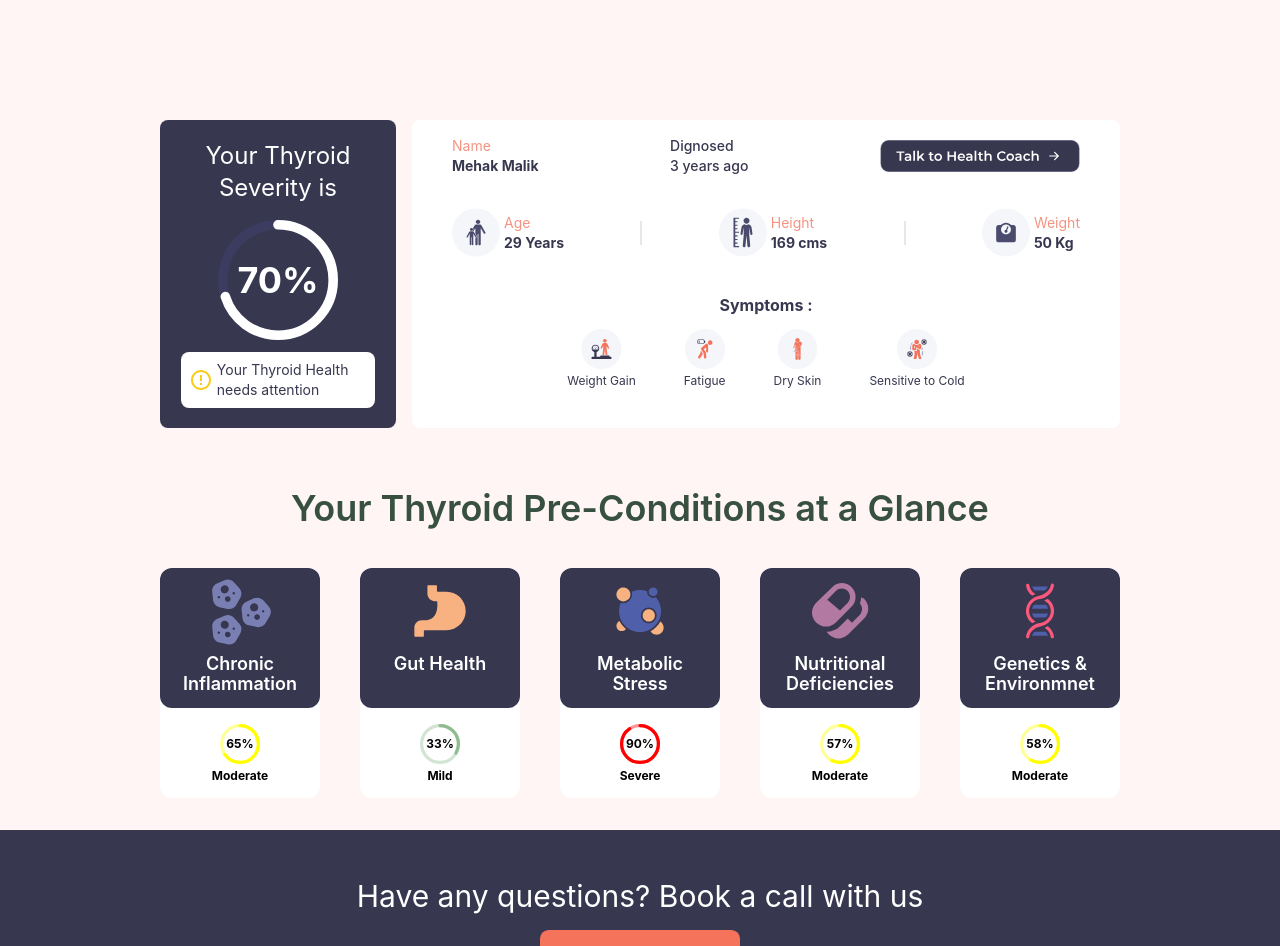
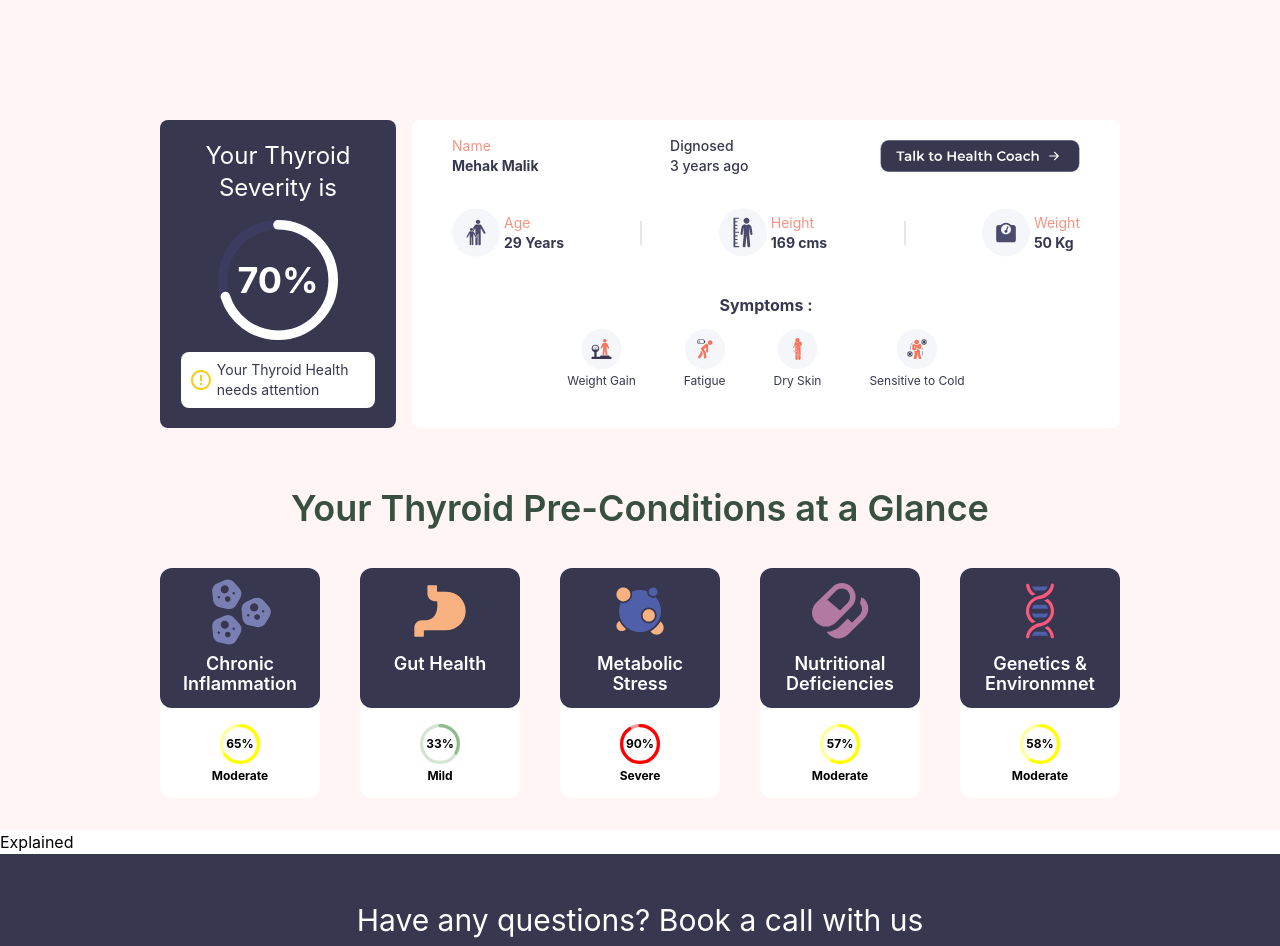
Before and after one commit to laskaramaan/Uvi-health-task, a React (Create React App) app: page / in a window 1280 px wide. Shown: the top 946 px of the page. Built offline with nearby package versions, Linux system fonts and the light colour scheme.

Commit message:
Created explained.jsx

```diff
--- a/src/App.js
+++ b/src/App.js
@@ -8,8 +8,7 @@ function App() {
   return (
     <div className='w-full'>
       <Home/>
-      <Condition/>
-      <Footer/>
+
     </div>
   );
 }
--- /dev/null
+++ b/src/components/Explained.jsx
@@ -0,0 +1,9 @@
+import React from 'react'
+
+function Explained() {
+  return (
+    <div>Explained</div>
+  )
+}
+
+export default Explained
--- a/src/pages/Home.jsx
+++ b/src/pages/Home.jsx
@@ -1,11 +1,16 @@
 import React from 'react'
 import Thyroid from '../components/Thyroid'
-
+import Condition from '../components/Condition'
+import Footer from '../components/Footer'
+import Explained from '../components/Explained'
 
 function Home() {
   return (
     <>
-    <Thyroid/>
+      <Thyroid />
+      <Condition />
+      <Explained/>
+      <Footer />
 
     </>
   )
```
